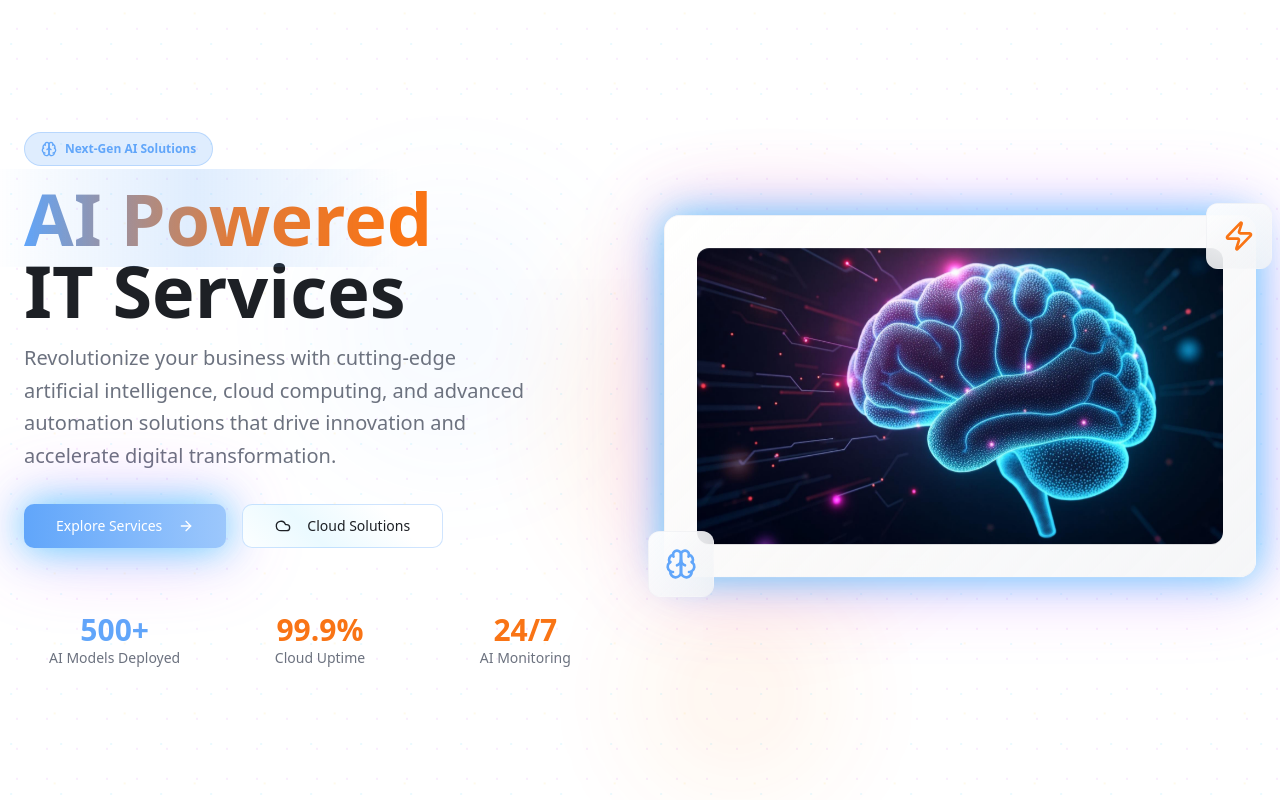
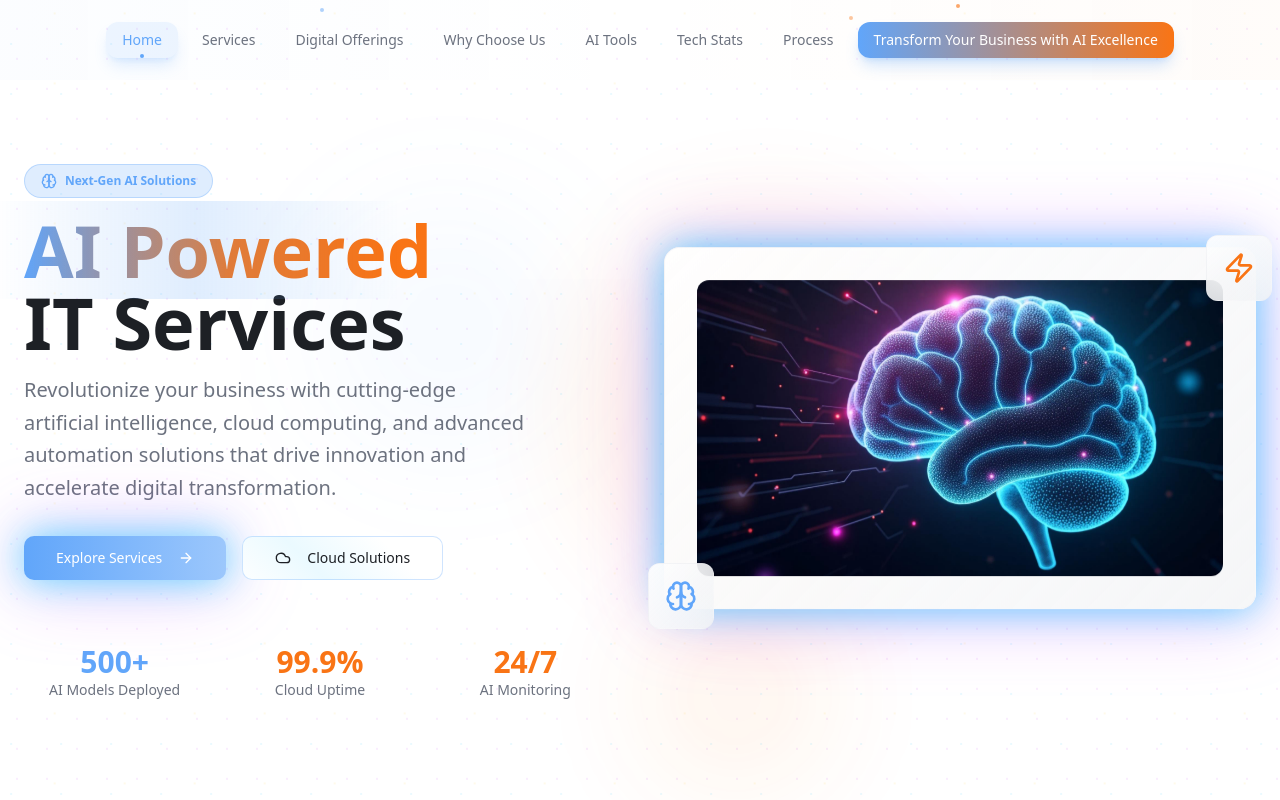
Before and after one commit to pushprajsingh13/flexcweb, a React (Vite) app: page / in a window 1280 px wide. Shown: the top 800 px of the page. Built offline with nearby package versions, Linux system fonts and the light colour scheme.

Commit message:
new code new

```diff
--- a/src/components/CTASection.tsx
+++ b/src/components/CTASection.tsx
@@ -15,7 +15,7 @@ import {
 
 export const CTASection = () => {
   return (
-    <section className="py-24 relative overflow-hidden">
+    <section id="contact" className="py-24 relative overflow-hidden">
       {/* Animated Background */}
       <div className="absolute inset-0">
         <div className="absolute top-0 left-0 w-full h-full circuit-bg opacity-20"></div>
--- a/src/components/DigitalOfferingsSection.tsx
+++ b/src/components/DigitalOfferingsSection.tsx
@@ -42,7 +42,7 @@ const benefits = [
 
 export const DigitalOfferingsSection = () => {
   return (
-    <section className="py-24 relative bg-gradient-to-r from-secondary to-accent">
+    <section id="digital-offerings" className="py-24 relative bg-gradient-to-r from-secondary to-accent">
       <div className="container mx-auto px-6">
         <div className="grid lg:grid-cols-2 gap-12 items-center">
           {/* Left Content */}
--- /dev/null
+++ b/src/components/Header.tsx
@@ -0,0 +1,145 @@
+import { useState, useEffect } from "react";
+import { Button } from "@/components/ui/button";
+import { Menu, X, Zap, Sparkles } from "lucide-react";
+
+const navigation = [
+  { name: "Home", href: "#hero" },
+  { name: "Services", href: "#services" },
+  { name: "Digital Offerings", href: "#digital-offerings" },
+  { name: "Why Choose Us", href: "#why-choose" },
+  { name: "AI Tools", href: "#ai-tools" },
+  { name: "Tech Stats", href: "#tech-stats" },
+  { name: "Process", href: "#process" },
+  { name: "Transform Your Business with AI Excellence", href: "#contact", isContact: true },
+];
+
+export const Header = () => {
+  const [isOpen, setIsOpen] = useState(false);
+  const [activeSection, setActiveSection] = useState("hero");
+  const [scrolled, setScrolled] = useState(false);
+
+  useEffect(() => {
+    const handleScroll = () => {
+      const scrollPosition = window.scrollY;
+      setScrolled(scrollPosition > 50);
+
+      const sections = navigation.map(item => item.href.slice(1));
+      const scrollPositionWithOffset = scrollPosition + 100;
+
+      for (const section of sections) {
+        const element = document.getElementById(section);
+        if (element) {
+          const offsetTop = element.offsetTop;
+          const offsetBottom = offsetTop + element.offsetHeight;
+
+          if (scrollPositionWithOffset >= offsetTop && scrollPositionWithOffset < offsetBottom) {
+            setActiveSection(section);
+            break;
+          }
+        }
+      }
+    };
+
+    window.addEventListener("scroll", handleScroll);
+    return () => window.removeEventListener("scroll", handleScroll);
+  }, []);
+
+  const scrollToSection = (href: string) => {
+    const elementId = href.slice(1);
+    const element = document.getElementById(elementId);
+    if (element) {
+      element.scrollIntoView({ behavior: "smooth" });
+    }
+    setIsOpen(false);
+  };
+
+  return (
+    <header className={`fixed top-0 w-full z-50 transition-all duration-500 ${
+      scrolled
+        ? 'bg-background/20 backdrop-blur-xl border-b border-white/10 shadow-lg shadow-primary/5'
+        : 'bg-transparent'
+    }`}>
+      {/* Animated background gradient */}
+      <div className="absolute inset-0 bg-gradient-to-r from-primary/5 via-transparent to-secondary/5 opacity-50"></div>
+
+      {/* Floating particles effect */}
+      <div className="absolute inset-0 overflow-hidden pointer-events-none">
+        <div className="absolute top-2 left-1/4 w-1 h-1 bg-primary rounded-full animate-pulse opacity-60"></div>
+        <div className="absolute top-4 right-1/3 w-1 h-1 bg-secondary rounded-full animate-pulse delay-1000 opacity-40"></div>
+        <div className="absolute top-1 right-1/4 w-1 h-1 bg-accent rounded-full animate-pulse delay-500 opacity-70"></div>
+      </div>
+
+      <div className="container mx-auto px-6 relative z-10">
+        <div className="flex items-center justify-center h-20">
+          {/* Desktop Navigation */}
+          <nav className="hidden md:flex items-center space-x-2">
+            {navigation.map((item) => (
+              <button
+                key={item.name}
+                onClick={() => scrollToSection(item.href)}
+                className={`relative px-4 py-2 text-sm font-medium rounded-xl transition-all duration-300 group ${
+                  item.isContact
+                    ? "text-white bg-gradient-to-r from-primary to-secondary shadow-lg shadow-primary/30 hover:shadow-primary/50"
+                    : activeSection === item.href.slice(1)
+                    ? "text-primary bg-primary/10 shadow-lg shadow-primary/20"
+                    : "text-muted-foreground hover:text-primary hover:bg-white/5"
+                }`}
+              >
+                {/* Hover effect background */}
+                {!item.isContact && (
+                  <div className="absolute inset-0 rounded-xl bg-gradient-to-r from-primary/10 to-secondary/10 opacity-0 group-hover:opacity-100 transition-opacity duration-300"></div>
+                )}
+
+                {/* Active indicator */}
+                {activeSection === item.href.slice(1) && !item.isContact && (
+                  <div className="absolute bottom-0 left-1/2 transform -translate-x-1/2 w-1 h-1 bg-primary rounded-full animate-pulse"></div>
+                )}
+
+                <span className="relative z-10">{item.name}</span>
+              </button>
+            ))}
+          </nav>
+
+          {/* Mobile menu button */}
+          <div className="md:hidden">
+            <Button
+              variant="ghost"
+              size="sm"
+              onClick={() => setIsOpen(!isOpen)}
+              className="relative w-10 h-10 rounded-xl bg-white/5 border border-white/10 hover:bg-white/10 transition-all duration-300"
+            >
+              <div className="relative z-10">
+                {isOpen ? <X className="h-5 w-5" /> : <Menu className="h-5 w-5" />}
+              </div>
+            </Button>
+          </div>
+        </div>
+
+        {/* Mobile Navigation */}
+        {isOpen && (
+          <div className="md:hidden absolute top-full left-0 right-0 mt-2 mx-6">
+            <div className="bg-background/90 backdrop-blur-xl border border-white/10 rounded-2xl shadow-2xl shadow-primary/10 overflow-hidden">
+              <div className="p-6 space-y-1">
+                {navigation.map((item) => (
+                  <button
+                    key={item.name}
+                    onClick={() => scrollToSection(item.href)}
+                    className={`block w-full text-left px-4 py-3 rounded-xl text-base font-medium transition-all duration-300 ${
+                      item.isContact
+                        ? "text-white bg-gradient-to-r from-primary to-secondary shadow-md"
+                        : activeSection === item.href.slice(1)
+                        ? "text-primary bg-primary/10 shadow-md"
+                        : "text-muted-foreground hover:text-primary hover:bg-white/5"
+                    }`}
+                  >
+                    {item.name}
+                  </button>
+                ))}
+              </div>
+            </div>
+          </div>
+        )}
+      </div>
+    </header>
+  );
+};
--- a/src/components/HeroSection.tsx
+++ b/src/components/HeroSection.tsx
@@ -5,7 +5,7 @@ import heroImage from "@/assets/ai-neural-hero.jpg";
 
 export const HeroSection = () => {
   return (
-    <section className="relative min-h-screen flex items-center justify-center overflow-hidden circuit-bg">
+    <section id="hero" className="relative min-h-screen flex items-center justify-center overflow-hidden circuit-bg pt-16">
       {/* Animated Background Elements */}
       <div className="absolute inset-0">
         <div className="absolute top-1/4 left-1/4 w-64 h-64 rounded-full bg-primary/10 blur-3xl animate-pulse"></div>
--- a/src/components/ProcessSection.tsx
+++ b/src/components/ProcessSection.tsx
@@ -87,7 +87,7 @@ const processSteps = [
 
 export const ProcessSection = () => {
   return (
-    <section className="py-24 relative">
+    <section id="process" className="py-24 relative">
       {/* Background Pattern */}
       <div className="absolute inset-0 circuit-bg opacity-10"></div>
 
--- a/src/components/ServicesGrid.tsx
+++ b/src/components/ServicesGrid.tsx
@@ -155,7 +155,7 @@ const services = [
 
 export const ServicesGrid = () => {
   return (
-    <section className="py-24 relative">
+    <section id="services" className="py-24 relative">
       <div className="container mx-auto px-6">
         <div className="text-center mb-16">
           <Badge className="cyber-glow bg-primary/20 text-primary border-primary/30 px-4 py-2 mb-4">
--- a/src/components/TechStats.tsx
+++ b/src/components/TechStats.tsx
@@ -39,7 +39,7 @@ const stats = [
 
 export const TechStats = () => {
   return (
-    <section className="py-24 relative overflow-hidden">
+    <section id="tech-stats" className="py-24 relative overflow-hidden">
       {/* Background Elements */}
       <div className="absolute inset-0 opacity-30">
         <div className="absolute top-0 left-1/4 w-72 h-72 rounded-full bg-primary/10 blur-3xl"></div>
--- a/src/components/WhyChooseSection.tsx
+++ b/src/components/WhyChooseSection.tsx
@@ -50,7 +50,7 @@ const reasons = [
 
 export const WhyChooseSection = () => {
   return (
-    <section className="py-24 relative bg-gradient-subtle">
+    <section id="why-choose" className="py-24 relative bg-gradient-subtle">
       <div className="container mx-auto px-6">
         <div className="text-center mb-16">
           <Badge className="bg-primary/10 text-primary border-primary/20 px-4 py-2 mb-4">
--- a/src/pages/Index.tsx
+++ b/src/pages/Index.tsx
@@ -1,3 +1,4 @@
+import { Header } from "@/components/Header";
 import { HeroSection } from "@/components/HeroSection";
 import { ServicesGrid } from "@/components/ServicesGrid";
 import { DigitalOfferingsSection } from "@/components/DigitalOfferingsSection";
@@ -10,6 +11,7 @@ import { CTASection } from "@/components/CTASection";
 const Index = () => {
   return (
     <div className="min-h-screen bg-background">
+      <Header />
       <HeroSection />
       <ServicesGrid />
       <DigitalOfferingsSection />
```
Also changed, not shown: index.html (+8 -3 lines), src/components/AIToolsSection.tsx (+5 -7 lines).
